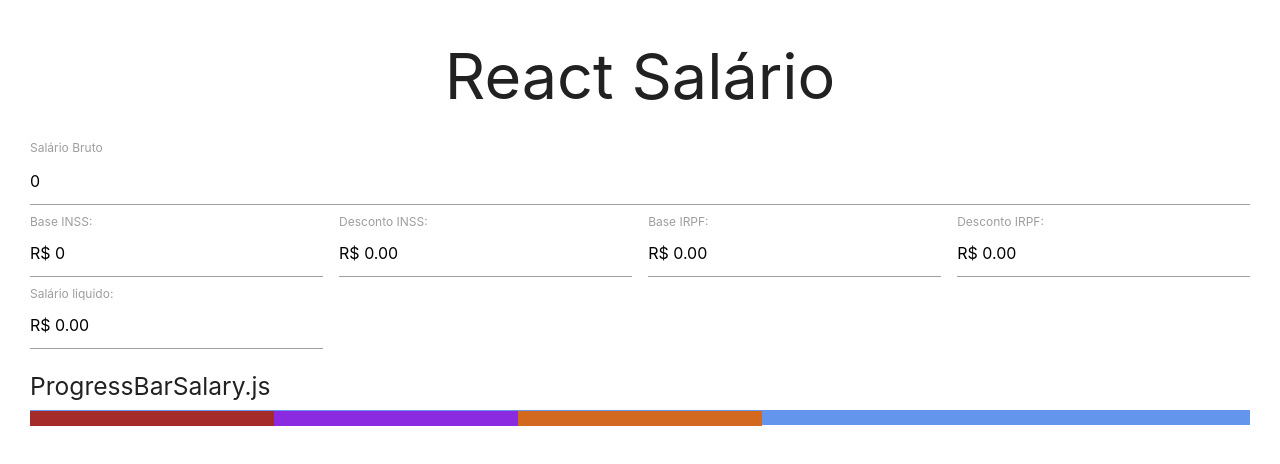
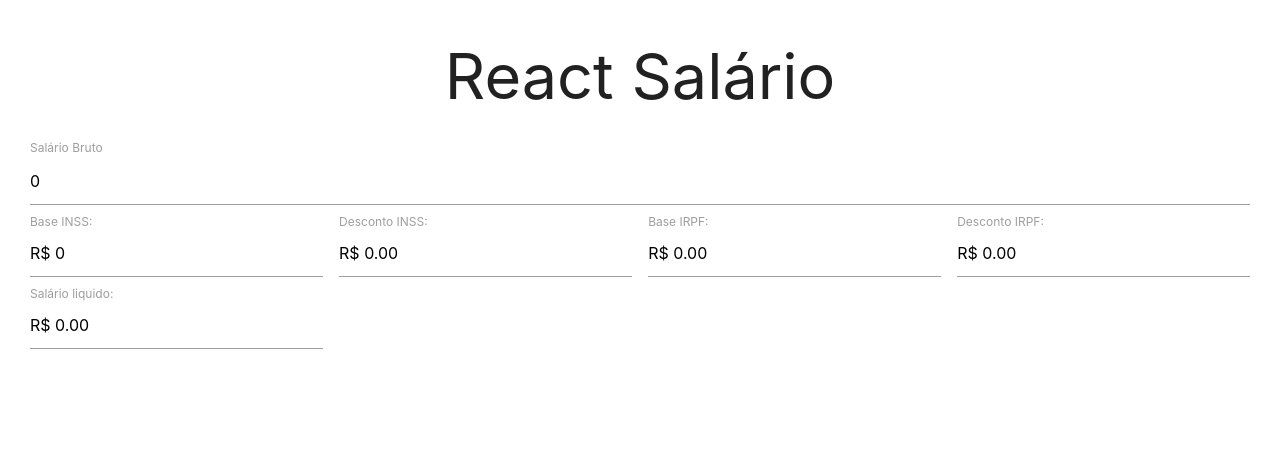
Before and after one commit to WallisonStorck/React-Salario-Desafio02Modulo3-IGTI, a React (Create React App) app: page / in a window 1280 px wide. Shown: the top 464 px of the page. Built offline with nearby package versions, Linux system fonts and the light colour scheme.

Commit message:
Finish progress bar

```diff
--- a/src/App.js
+++ b/src/App.js
@@ -45,6 +45,10 @@
       netSalary,
     } = this.state;
 
+    const percentDiscountINSS = ((inssDiscount * 100) / fullSalary).toFixed(2);
+    const percentDiscountIRPF = ((irpfDiscount * 100) / fullSalary).toFixed(2);
+    const percentNetSalary = ((netSalary * 100) / fullSalary).toFixed(2);
+
     return (
       <div style={{ margin: "30px" }}>
         <h1 style={{ textAlign: "center" }}>React Salário</h1>
@@ -62,7 +66,11 @@
           netSalary={netSalary}
         />
 
-        <ProgressBarSalary />
+        <ProgressBarSalary
+          percentDiscountINSS={percentDiscountINSS}
+          percentDiscountIRPF={percentDiscountIRPF}
+          percentNetSalary={percentNetSalary}
+        />
       </div>
     );
   }
--- a/src/components/ProgressBar.module.css
+++ b/src/components/ProgressBar.module.css
@@ -1,25 +1,25 @@
 .progressBarContainer {
-  background-color: cornflowerblue;
+  /* background-color: cornflowerblue; */
   width: 100%;
   height: 15px;
+  margin-top: 40px;
   position: relative;
 }
 
 .progressBar {
-  width: 20%;
+  /* width: 20%; */
   height: 100%;
-  /* position: absolute; */
   display: inline-block;
 }
 
 .progressBarINSS {
-  background-color: brown;
+  background-color: #e67e22;
 }
 
 .progressBarIRPF {
-  background-color: blueviolet;
+  background-color: #c0392b;
 }
 
 .progressBarNetSalary {
-  background-color: chocolate;
+  background-color: #16a085;
 }
--- a/src/components/ProgressBarSalary.js
+++ b/src/components/ProgressBarSalary.js
@@ -3,13 +3,22 @@
 
 export default class ProgressBarSalary extends Component {
   render() {
+    const { percentDiscountINSS, percentDiscountIRPF, percentNetSalary } =
+      this.props;
+
     return (
       <>
-        <h5>ProgressBarSalary.js</h5>
         <div className={css.progressBarContainer}>
-          <div className={`${css.progressBarINSS} ${css.progressBar}`}></div>
-          <div className={`${css.progressBarIRPF} ${css.progressBar}`}></div>
           <div
+            style={{ width: percentDiscountINSS + "%" }}
+            className={`${css.progressBarINSS} ${css.progressBar}`}
+          ></div>
+          <div
+            style={{ width: percentDiscountIRPF + "%" }}
+            className={`${css.progressBarIRPF} ${css.progressBar}`}
+          ></div>
+          <div
+            style={{ width: percentNetSalary + "%" }}
             className={`${css.progressBarNetSalary} ${css.progressBar}`}
           ></div>
         </div>
```
